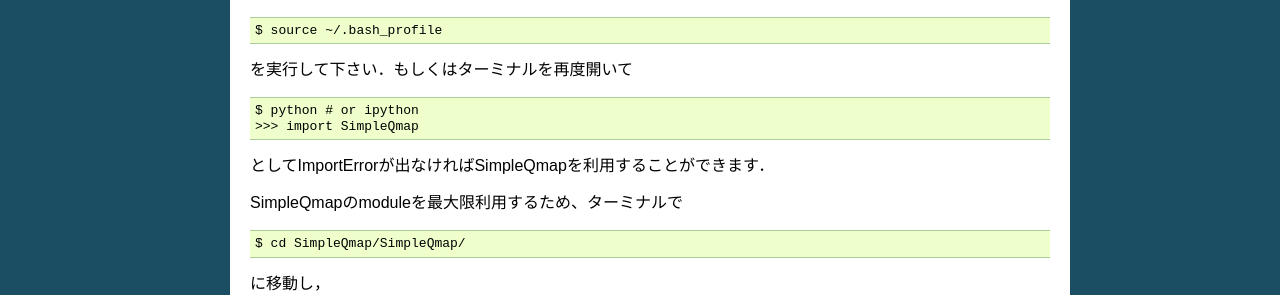
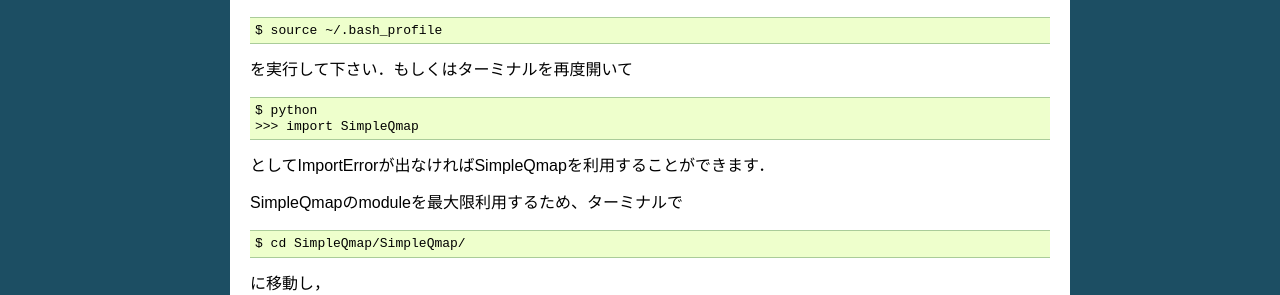
Before and after one commit to hanada-yasutaka/SimpleQmap, a Sphinx documentation site: the page built from docs/require.rst, in a window 1280 px wide. Shown: the part 776-1071 px from the top of the page. Built offline with Sphinx 7.4.7, drawn with Linux system fonts in a browser that asks for light colours.

Commit message:
modified for python3.3

```diff
--- a/docs/conf.py
+++ b/docs/conf.py
@@ -52,7 +52,7 @@
 # built documents.
 #
 # The short X.Y version.
-version = '0.1'
+version = '0.1.2'
 # The full version, including alpha/beta/rc tags.
 release = ''
 
--- a/docs/require.rst
+++ b/docs/require.rst
@@ -10,9 +10,9 @@
 
 You'll need a following other package:
 
-	1. numpy1.7.1 or later
-	2. gcc (optional)
-	3. gnuplot(optioal)
+    1. numpy1.7.1 or later
+    2. gcc (optional)
+    3. gnuplot(optioal)
 
 
 Download and Install
@@ -28,7 +28,7 @@
 
 .. code-block:: none
 
-	$ mv ~/Downloads/hanada-yasutaka-SimpleQmap-72448f1 ~/SimpleQmap
+    $ mv ~/Downloads/hanada-yasutaka-SimpleQmap-72448f1 ~/SimpleQmap
 
 別にSimpleQmap以外の名前でもかまわないです．
 
@@ -37,26 +37,26 @@
 
 .. code-block:: none
 
-	$ emacs ~/.bash_profile
+    $ emacs ~/.bash_profile
 
 で，次の一文をどこでもよいので付け加えてください．
 
 .. code-block:: none
 
-	export PYTHONPATH=~/SimpleQmap/:${PYTHONPATH}
+    export PYTHONPATH=~/SimpleQmap/:${PYTHONPATH}
 
 emacs を終了し(controlキーを押した状態でx,cを続けて押す)設定を読み込むため，
 
 .. code-block:: none
 
-	$ source ~/.bash_profile
+    $ source ~/.bash_profile
 
 を実行して下さい．もしくはターミナルを再度開いて
 
-.. code-block::
+.. code-block:: none
 
-	$ python # or ipython
-	>>> import SimpleQmap
+    $ python
+    >>> import SimpleQmap
 
 としてImportErrorが出なければSimpleQmapを利用することができます．
 
```
Also changed, not shown: docs/samples/eigen_state_0.png, docs/samples/eigen_state_1.png, docs/samples/eigen_state_2.png, docs/samples/eigen_state_3.png, docs/samples/eigen_values.png, docs/samples/evolv_prep.png, docs/samples/std.png, 1 other file.
